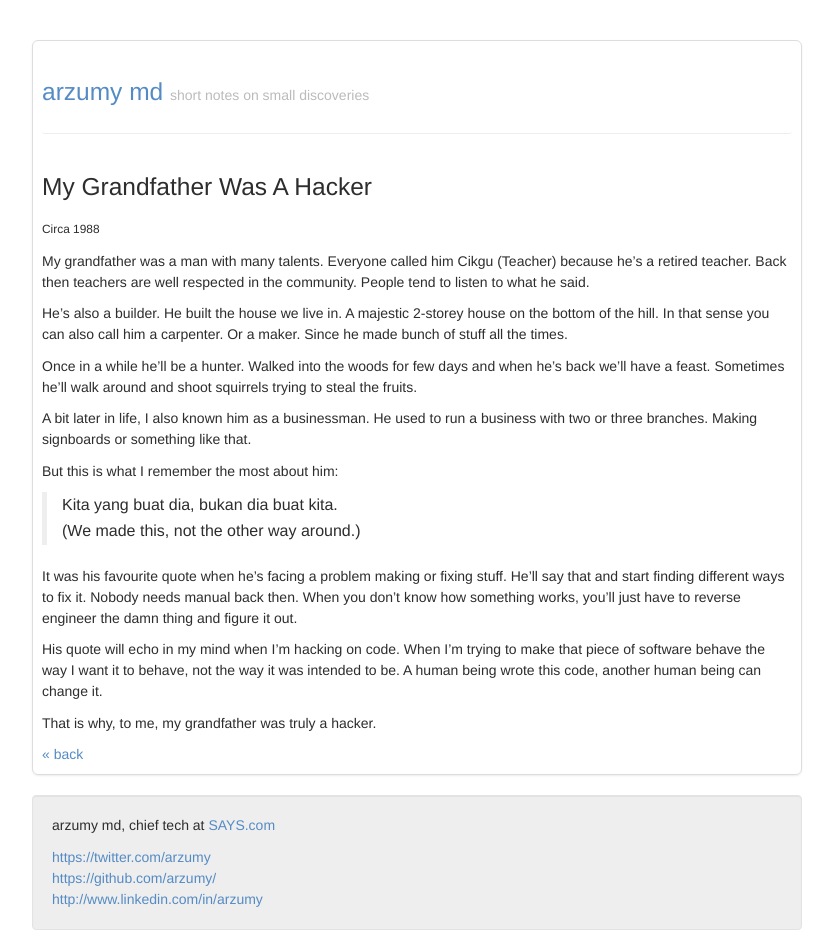
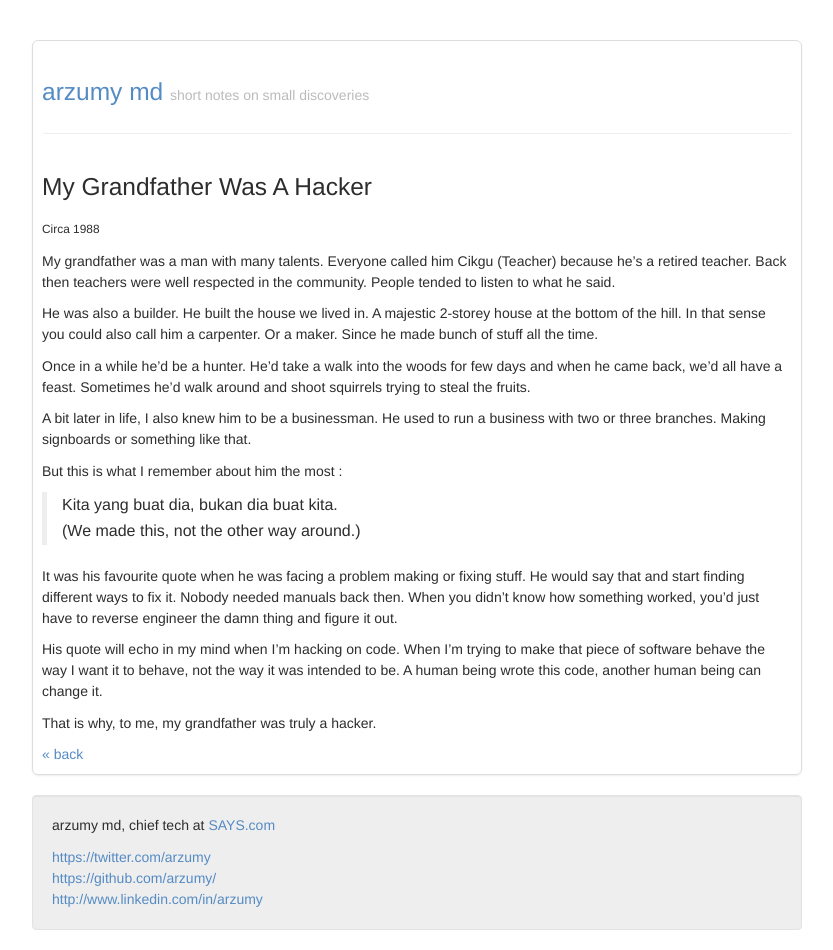
Before and after one commit to arzumy/arzumy.github.com, a Jekyll site: the page built from _posts/1988-01-01-my-grandfather-was-a-hacker.md, in a window 1280 px wide. Shown: the whole page, without its empty margins (223-1056 px from the left). Built offline with Jekyll 4.4.1, drawn with Linux system fonts in a browser that asks for light colours; some web fonts are replaced.

Commit message:
Update _posts/1988-01-01-my-grandfather-was-a-hacker.md
Fixed some tenses. Minor corrections.

```diff
--- a/_posts/1988-01-01-my-grandfather-was-a-hacker.md
+++ b/_posts/1988-01-01-my-grandfather-was-a-hacker.md
@@ -5,22 +5,22 @@ tags : [hacker, memoir, attitude]
 ---
 <p><small>Circa 1988</small></p>
 
-My grandfather was a man with many talents. Everyone called him Cikgu (Teacher) because he's a retired teacher. Back then teachers are well respected in the community. People tend to listen to what he said.
+My grandfather was a man with many talents. Everyone called him Cikgu (Teacher) because he's a retired teacher. Back then teachers were well respected in the community. People tended to listen to what he said.
 
-He's also a builder. He built the house we live in. A majestic 2-storey house on the bottom of the hill. In that sense you can also call him a carpenter. Or a maker. Since he made bunch of stuff all the times.
+He was also a builder. He built the house we lived in. A majestic 2-storey house at the bottom of the hill. In that sense you could also call him a carpenter. Or a maker. Since he made bunch of stuff all the time.
 
-Once in a while he'll be a hunter. Walked into the woods for few days and when he's back we'll have a feast. Sometimes he'll walk around and shoot squirrels trying to steal the fruits.
+Once in a while he'd be a hunter. He'd take a walk into the woods for few days and when he came back, we'd all have a feast. Sometimes he'd walk around and shoot squirrels trying to steal the fruits.
 
-A bit later in life, I also known him as a businessman. He used to run a business with two or three branches. Making signboards or something like that.
+A bit later in life, I also knew him to be a businessman. He used to run a business with two or three branches. Making signboards or something like that.
 
-But this is what I remember the most about him:
+But this is what I remember about him the most :
 
 > Kita yang buat dia, bukan dia buat kita.
 >
 > (We made this, not the other way around.)
 
 
-It was his favourite quote when he's facing a problem making or fixing stuff. He'll say that and start finding different ways to fix it. Nobody needs manual back then. When you don't know how something works, you'll just have to reverse engineer the damn thing and figure it out.
+It was his favourite quote when he was facing a problem making or fixing stuff. He would say that and start finding different ways to fix it. Nobody needed manuals back then. When you didn't know how something worked, you'd just have to reverse engineer the damn thing and figure it out.
 
 His quote will echo in my mind when I'm hacking on code. When I'm trying to make that piece of software behave the way I want it to behave, not the way it was intended to be. A human being wrote this code, another human being can change it.
 
```
